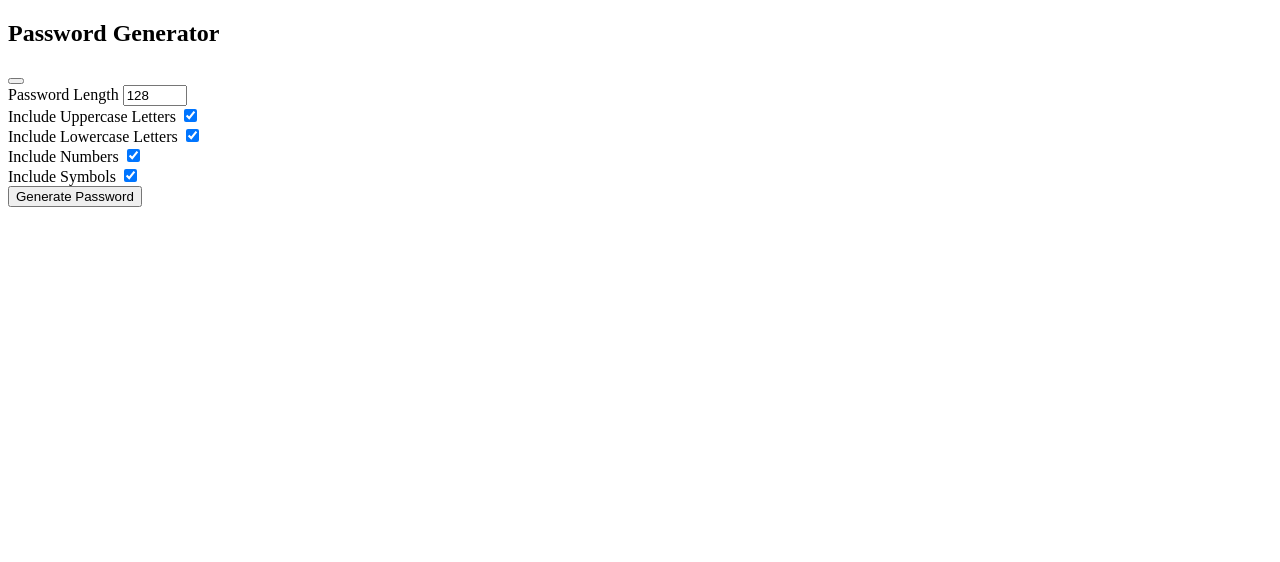
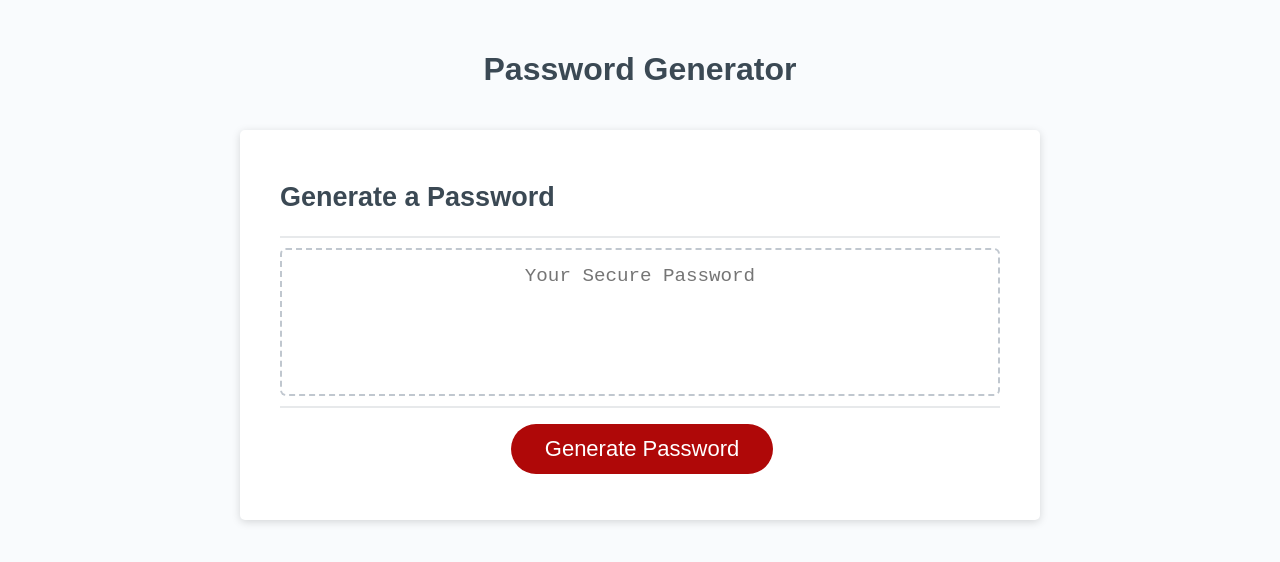
Before and after one commit to analuna01/PasswordGenerator-hw3, a plain HTML site: page index.html in a window 1280 px wide. Drawn offline with Linux system fonts and the light colour scheme.

Commit message:
corrected index.html and stylesheet.css files

```diff
--- a/index.html
+++ b/index.html
@@ -1,48 +1,34 @@
 <!DOCTYPE html>
 <html lang="en">
   <head>
-    <meta charset="UTF-8">
-    <meta name="viewport" content="width=device-width, initial-scale=1.0">
-    <link rel="stylesheet.css" href="stylesheet.css">
+    <meta charset="UTF-8" />
+    <meta name="viewport" content="width=device-width, initial-scale=1.0" />
+    <meta http-equiv="X-UA-Compatible" content="ie=edge" />
     <title>Password Generator</title>
+    <link rel="stylesheet" href="stylesheet.css" />
   </head>
   <body>
-    <div class="container">
-        <h2>Password Generator</h2>
-        <div class="password-container">
-            <span id="result"></span>
-            <button class="btn"></button>
+    <div class="wrapper">
+      <header>
+        <h1>Password Generator</h1>
+      </header>
+      <div class="card">
+        <div class="card-header">
+          <h2>Generate a Password</h2>
         </div>
-
-        <div class="settings">
-            <div class="setting">
-                <label for="length">Password Length</label>
-                <input type="number" id="lenght" min="8" max="128" value="128" />
+        <div class="card-body">
+          <textarea
+            readonly
+            id="password"
+            placeholder="Your Secure Password"
+            aria-label="Generated Password"
+          ></textarea>
         </div>
-            <div class="setting">
-                <label for="uppercase">Include Uppercase Letters</label>
-                <input type="checkbox" id="uppercase" checked />
-            </div>
-            <div class="setting">
-                <label for="lowercase">Include Lowercase Letters</label>
-                <input type="checkbox" id="lowercase" checked />
-            </div>
-            <div class="setting">
-                <label for="numbers">Include Numbers</label>
-                <input type="checkbox" id="numbers" checked />
-            </div>
-            <div class="setting">
-                <label for="symbols">Include Symbols</label>
-                <input type="checkbox" id="symbols" checked />
+        <div class="card-footer">
+          <button id="generate" class="btn">Generate Password</button>
         </div>
       </div>
-        <button class="btn btn-large" id="generate">
-            Generate Password
-        </button>
     </div>
-
     <script src="index.js"></script>
   </body>
-
-
 </html>
--- a/index.js
+++ b/index.js
@@ -0,0 +1,27 @@
+// Assignment Code
+var generateBtn = document.querySelector("#generate");
+
+// Write password to the #password input
+function writePassword() {
+  var password = generatePassword();
+  var passwordText = document.querySelector("#password");
+
+  passwordText.value = password;
+
+}
+
+// Add event listener to generate button
+generateBtn.addEventListener("click", writePassword);
+
+// Prompts
+
+function generatePassword () {
+    var numberChar = "0123456789";
+    var upperChar = "ABCDEFGHIJKLMNOPQRSTUVWXYZ";
+    var lowerChar = "abcdefghijklmnopqrstuvwxyz";
+    var specialChar = " !#$%&'()*+,-./:;<=>?@[^_`{|}~ ";
+    var allChar = "numberChar + upperChar + lowerChar + specialChar";
+
+}
+
+alert ("Password Length")
--- a/stylesheet.css
+++ b/stylesheet.css
@@ -0,0 +1,137 @@
+*,
+*::before,
+*::after {
+  box-sizing: border-box;
+}
+
+html,
+body,
+.wrapper {
+  height: 100%;
+  margin: 0;
+  padding: 0;
+}
+
+body {
+  font-family: sans-serif;
+  background-color: #f9fbfd;
+}
+
+.wrapper {
+  padding-top: 30px;
+  padding-left: 20px;
+  padding-right: 20px;
+}
+
+header {
+  text-align: center;
+  padding: 20px;
+  padding-top: 0px;
+  color: hsl(206, 17%, 28%);
+}
+
+.card {
+  background-color: hsl(0, 0%, 100%);
+  border-radius: 5px;
+  border-width: 1px;
+  box-shadow: rgba(0, 0, 0, 0.15) 0px 2px 8px 0px;
+  color: hsl(206, 17%, 28%);
+  font-size: 18px;
+  margin: 0 auto;
+  max-width: 800px;
+  padding: 30px 40px;
+}
+
+.card-header::after {
+  content: " ";
+  display: block;
+  width: 100%;
+  background: #e7e9eb;
+  height: 2px;
+}
+
+.card-body {
+  min-height: 100px;
+}
+
+.card-footer {
+  text-align: center;
+}
+
+.card-footer::before {
+  content: " ";
+  display: block;
+  width: 100%;
+  background: #e7e9eb;
+  height: 2px;
+}
+
+.card-footer::after {
+  content: " ";
+  display: block;
+  clear: both;
+}
+
+.btn {
+  border: none;
+  background-color: hsl(360, 91%, 36%);
+  border-radius: 25px;
+  box-shadow: rgba(0, 0, 0, 0.1) 0px 1px 6px 0px rgba(0, 0, 0, 0.2) 0px 1px 1px
+    0px;
+  color: hsl(0, 0%, 100%);
+  display: inline-block;
+  font-size: 22px;
+  line-height: 22px;
+  margin: 16px 16px 16px 20px;
+  padding: 14px 34px;
+  text-align: center;
+  cursor: pointer;
+}
+
+button[disabled] {
+  cursor: default;
+  background: #c0c7cf;
+}
+
+.float-right {
+  float: right;
+}
+
+#password {
+  -webkit-appearance: none;
+  -moz-appearance: none;
+  appearance: none;
+  border: none;
+  display: block;
+  width: 100%;
+  padding-top: 15px;
+  padding-left: 15px;
+  padding-right: 15px;
+  padding-bottom: 85px;
+  font-size: 1.2rem;
+  text-align: center;
+  margin-top: 10px;
+  margin-bottom: 10px;
+  border: 2px dashed #c0c7cf;
+  border-radius: 6px;
+  resize: none;
+  overflow: hidden;
+}
+
+@media (max-width: 690px) {
+  .btn {
+    font-size: 1rem;
+    margin: 16px 0px 0px 0px;
+    padding: 10px 15px;
+  }
+
+  #password {
+    font-size: 1rem;
+  }
+}
+
+@media (max-width: 500px) {
+  .btn {
+    font-size: 0.8rem;
+  }
+}
```
Lines whose indentation alone changed are shown as unchanged.
